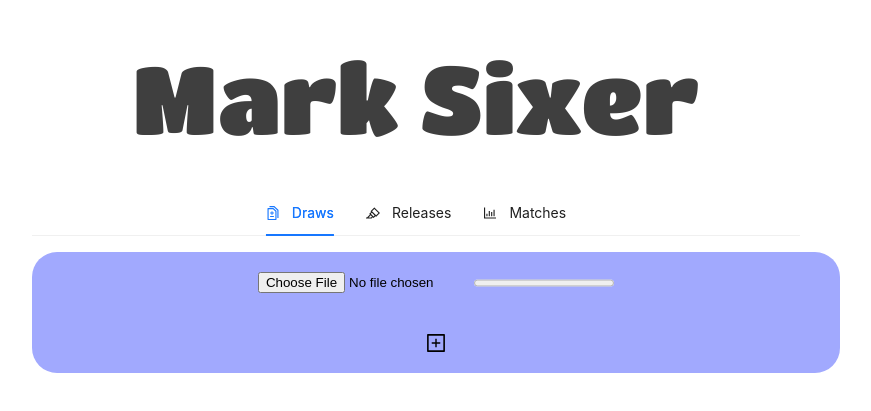
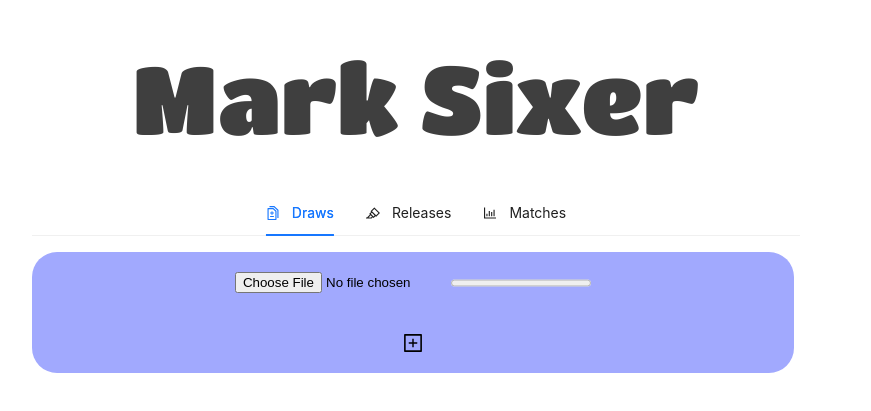
Before and after one commit to Marcussyl/mark-sixer, a React (Vite) app: page / in a window 1280 px wide. Shown: the part 191-602 px from the top of the page, without its empty margins (224-1095 px from the left). Built offline with nearby package versions, Linux system fonts and the light colour scheme; what antd-style would draw is missing.

Commit message:
🐛 FIX: Change drawsContainer and releasesContainer to ensure they are contained inside tab content container

```diff
--- a/src/scss/App.scss
+++ b/src/scss/App.scss
@@ -59,7 +59,7 @@
       align-items: center;
       gap: 20px;
       padding: 20px;
-      width: 100%;
+      width: 94%;
       max-width: 768px;
       border-radius: 25px;
       color: black;
```
